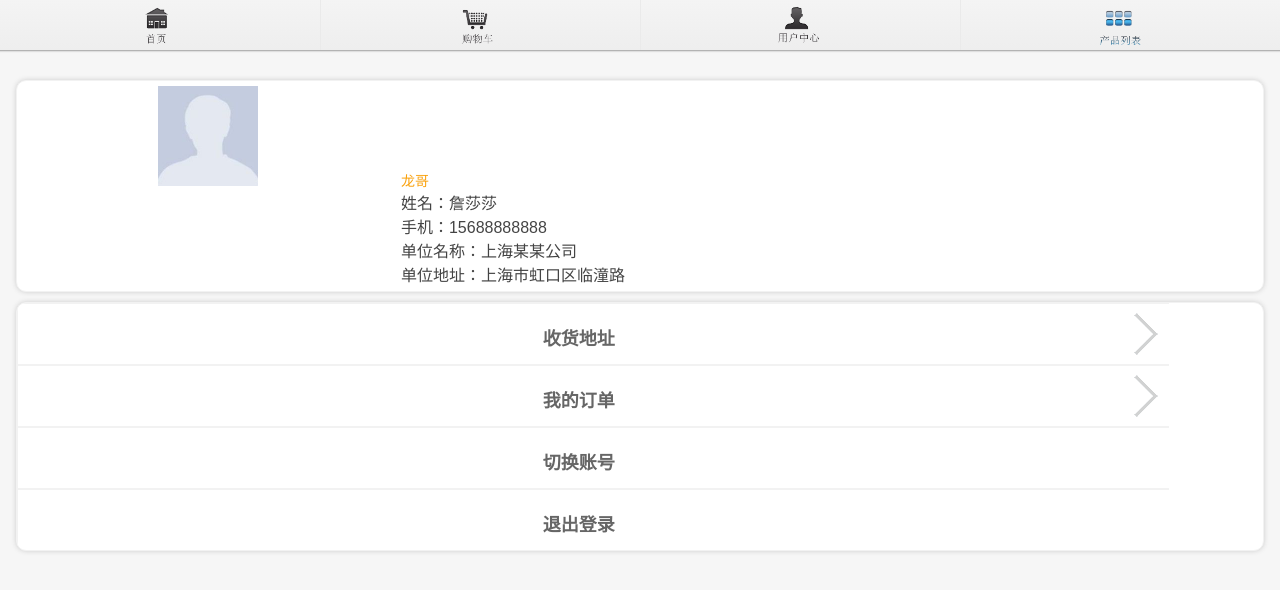
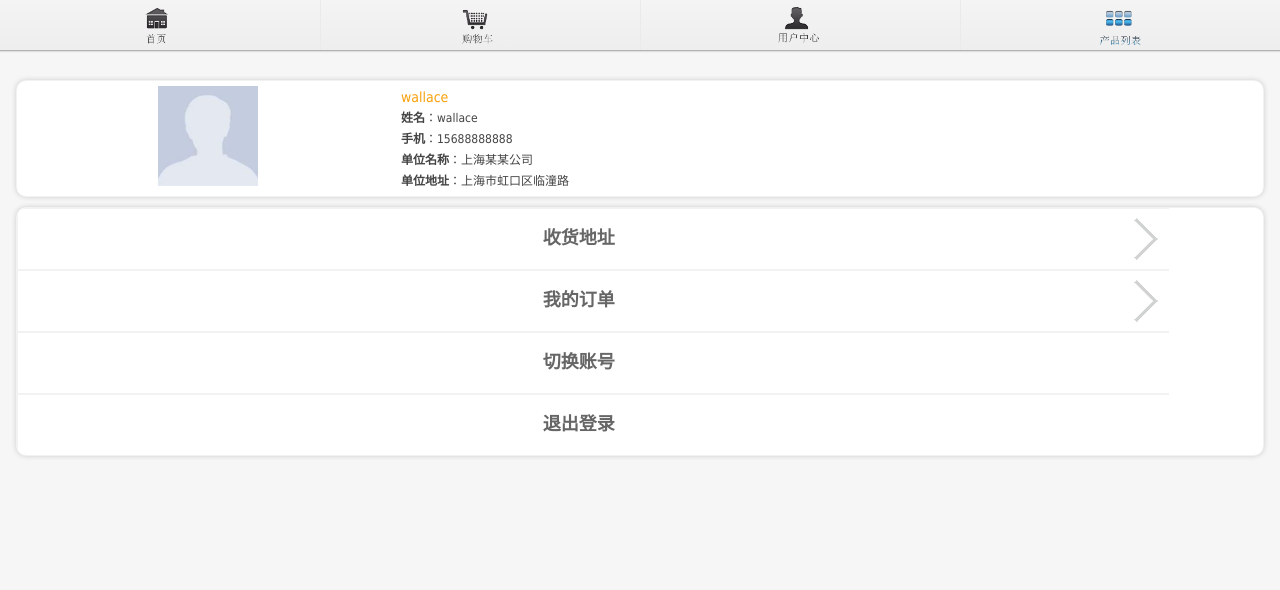
Before and after one commit to kellywang1314/wxshop, a plain HTML site: page static/userinfo.html in a window 1280 px wide. Drawn offline with Linux system fonts and the light colour scheme.

Commit message:
uesrinfo
uesrinfo

```diff
--- a/static/userinfo.html
+++ b/static/userinfo.html
@@ -12,8 +12,6 @@
 	<link rel="apple-touch-startup-image" href="images/haoroomsicon.jpg" />
 	<link rel="stylesheet" href="css/style.css">
 	<link rel="stylesheet" href="css/swiper.min.css">
-    <link rel="stylesheet" href="css/uploadstyle.css"/>
-    <link rel="stylesheet" href="css/webuploader.css"/>
 </head>
 <body>
 <nav id="nav">
@@ -28,11 +26,11 @@
      <div class="userlist p5" >
         <table width="100%" border="0" cellspacing="0" cellpadding="0">
           <tr>
-            <td rowspan="5" align="center" width="30%"><span><a href="./mofang2/image-upload/index.html"><img src="images/morenhead.jpg" width="100" /></a></span></td>
-            <td  class="nicheng pl8">龙哥</td>
+            <td rowspan="5" align="center" width="30%"><span><img src="images/morenhead.jpg" width="100" /></span></td>
+            <td  class="nicheng pl8">wallace</td>
           </tr>
           <tr>
-              <td class="pl8"><b>姓名</b>：詹莎莎</td>
+              <td class="pl8"><b>姓名</b>：wallace</td>
           </tr>
           <tr>
             <td class="pl8"><b>手机</b>：15688888888</td>
```
